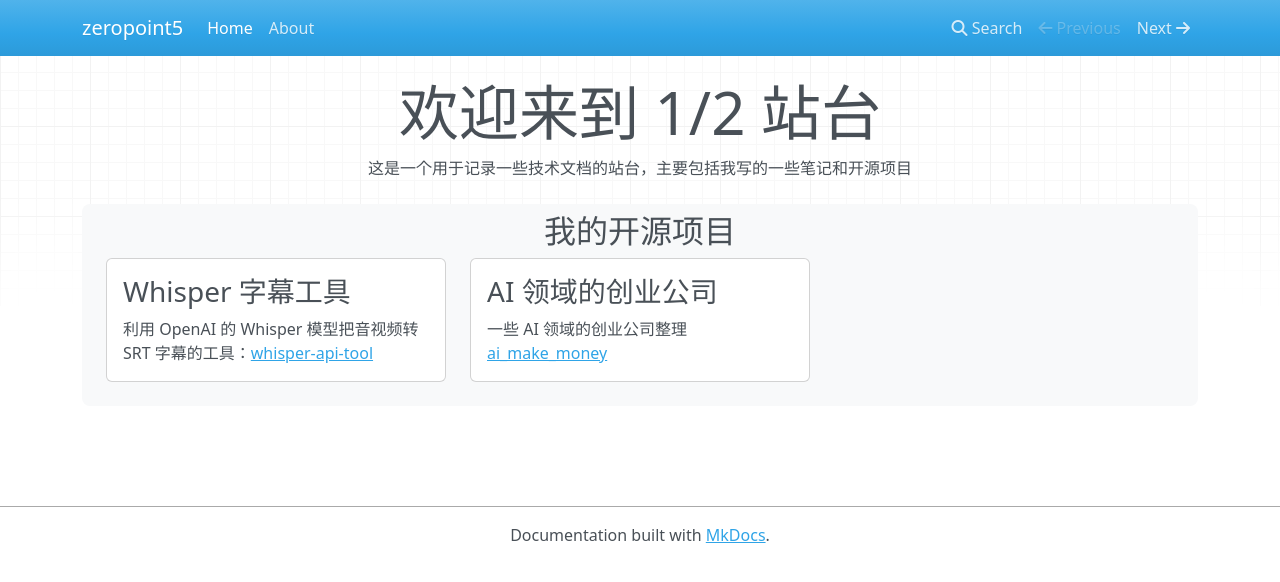
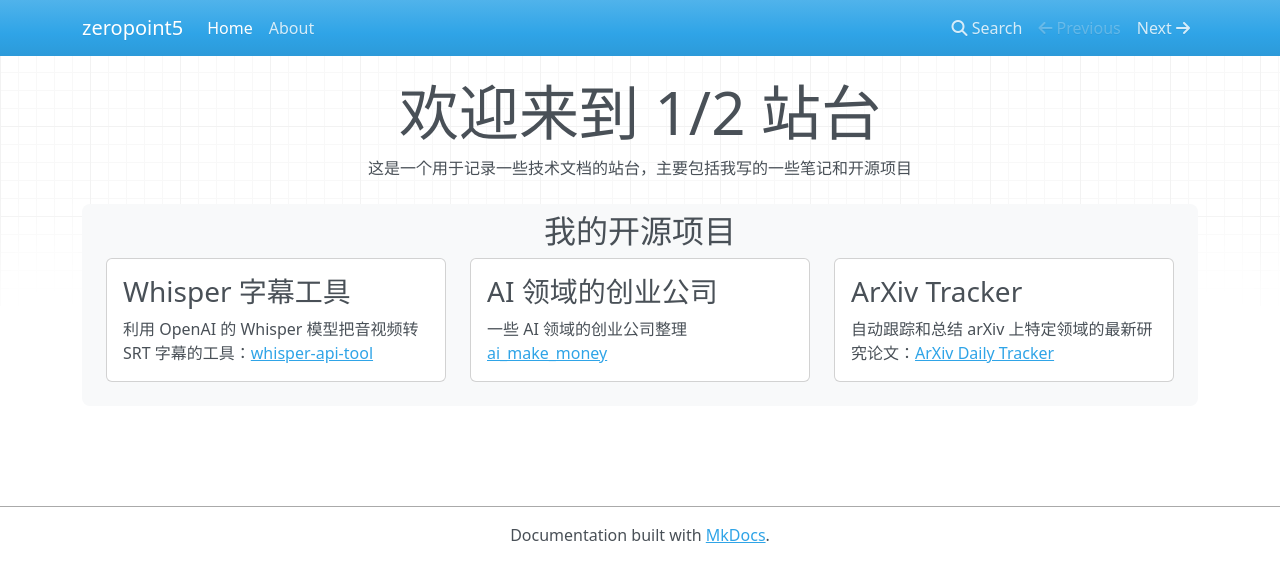
Before and after one commit to zeropoint5/zeropoint5.github.io, an MkDocs documentation site: the page built from docs/index.md, in a window 1280 px wide. Shown: the top 582 px of the page. Built offline with MkDocs 1.6.1, drawn with Linux system fonts in a browser that asks for light colours; nearby versions of some CDN libraries.

Commit message:
更新第三个项目：arXiv 领域跟踪

```diff
--- a/docs/index.md
+++ b/docs/index.md
@@ -26,5 +26,15 @@
       </div>
     </div>
   </div>
+  <div class="col">
+    <div class="card h-100">
+      <div class="card-body">
+        <h3 class="card-title">ArXiv Tracker</h3>
+        <p class="card-text">
+            自动跟踪和总结 arXiv 上特定领域的最新研究论文：<a href="https://zeropoint5.github.io/arxiv_tracker/">ArXiv Daily Tracker</a>
+        </p>
+      </div>
+    </div>
+  </div>
 </div>
 </div>
```
